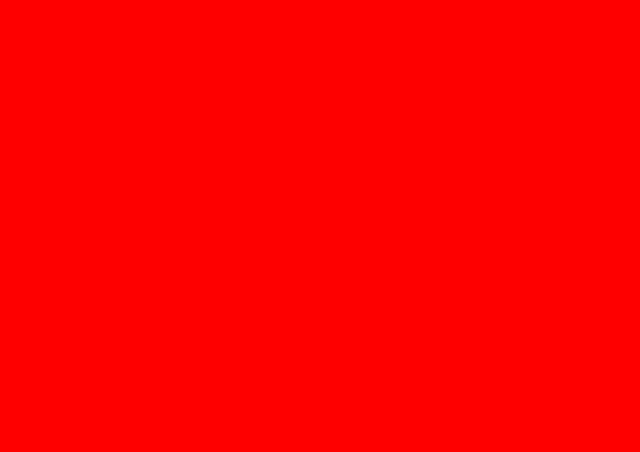
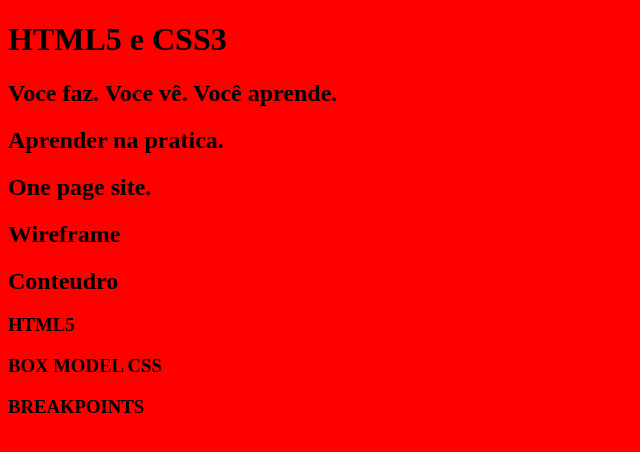
Before and after one commit to faelpeixoto/html5css3, a plain HTML site: page index.html in a window 1280 px wide. Shown: the whole page, without its empty margins (0-640 px from the left). Drawn offline with Linux system fonts and the light colour scheme.

Commit message:
Semantica e heading tags

```diff
--- a/index.html
+++ b/index.html
@@ -11,6 +11,48 @@
 
 </head>
 <body>
+    <!-- Cabeçalho -->
+        <!--Destaque  -->
+        <main>
+            <h1>
+                HTML5 e CSS3
+            </h1>
+            <H2>
+               Voce faz. Voce vê. Você aprende.
+            </H2>
+
+        </main>
+        <!-- Sobre -->
+        <section>
+            <h2>Aprender na pratica.</h2>
+
+        </section>
+        <!-- One page -->
+        <section>
+            <h2>
+                One page site.
+            </h2>
+
+        </section>
+        <!-- Wireframe -->
+        <section>
+            <h2>Wireframe</h2>
+
+        </section>
+        <!-- Conteudo -->
+        <section>
+            <h2>Conteudro</h2>
+            <h3>HTML5</h3>
+            <h3>BOX MODEL CSS</h3>
+            <h3>BREAKPOINTS</h3>
+
+
+        </section>
+        <!-- Rodape -->
+        <footer>
+
+        </footer>
+
 
 </body>
 </html>
```
